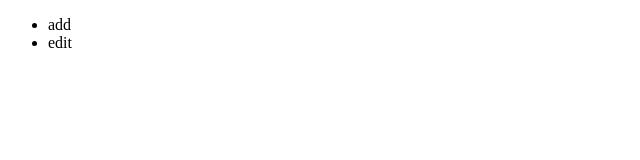
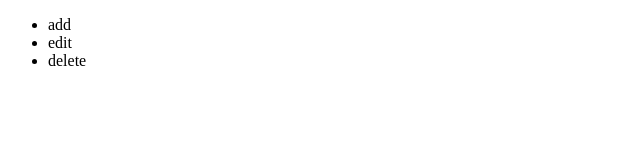
Before and after one commit to caojianx/git_learning, a plain HTML site: page index.html in a window 1280 px wide. Shown: the full height of the page, 0-640 px from the left. Drawn offline with Linux system fonts and the light colour scheme.

Commit message:
add delete in index

```diff
--- a/index.html
+++ b/index.html
@@ -15,6 +15,9 @@
     <li>
         edit
     </li>
+    <li>
+        delete
+    </li>
 </ul>
 </body>
 </html>
```
